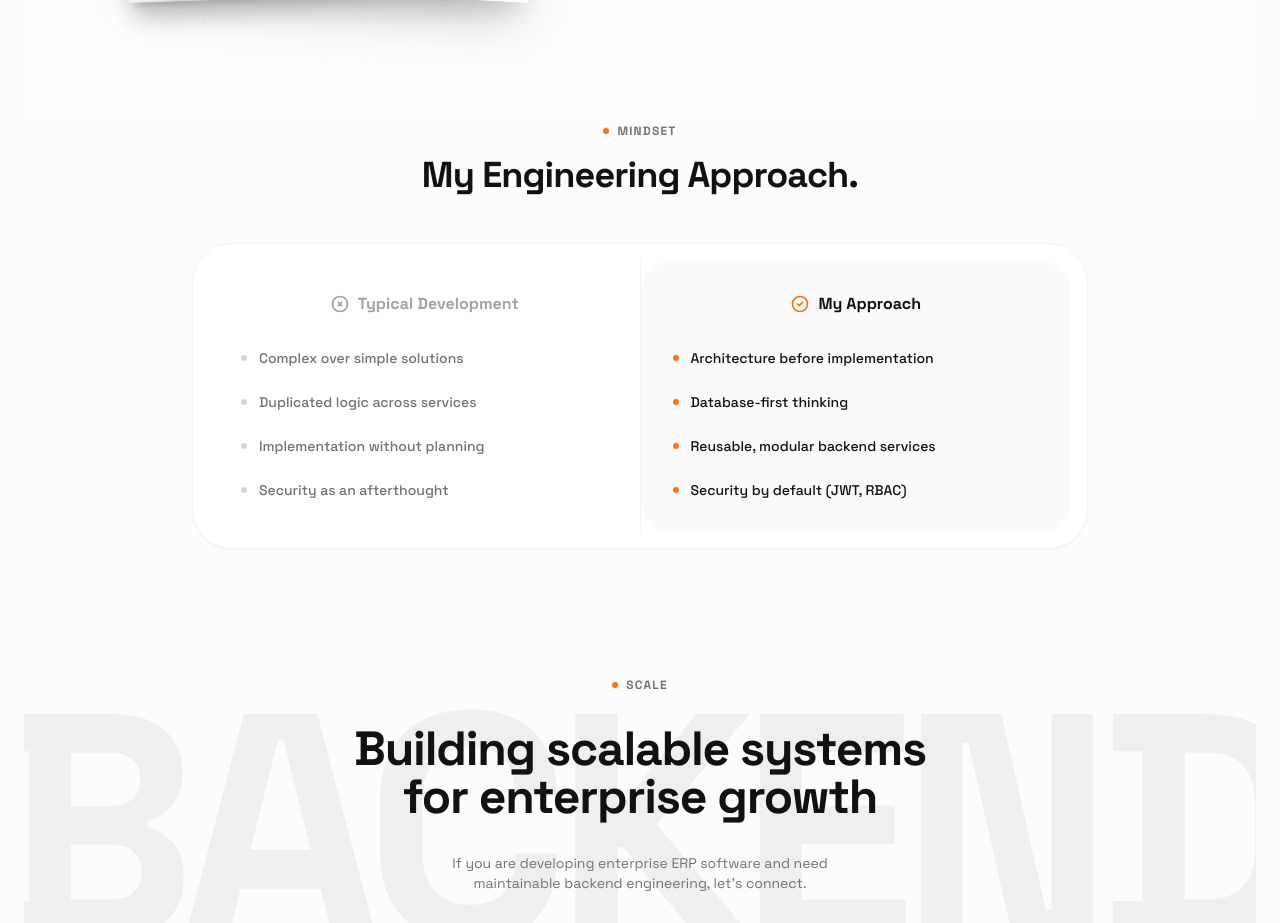
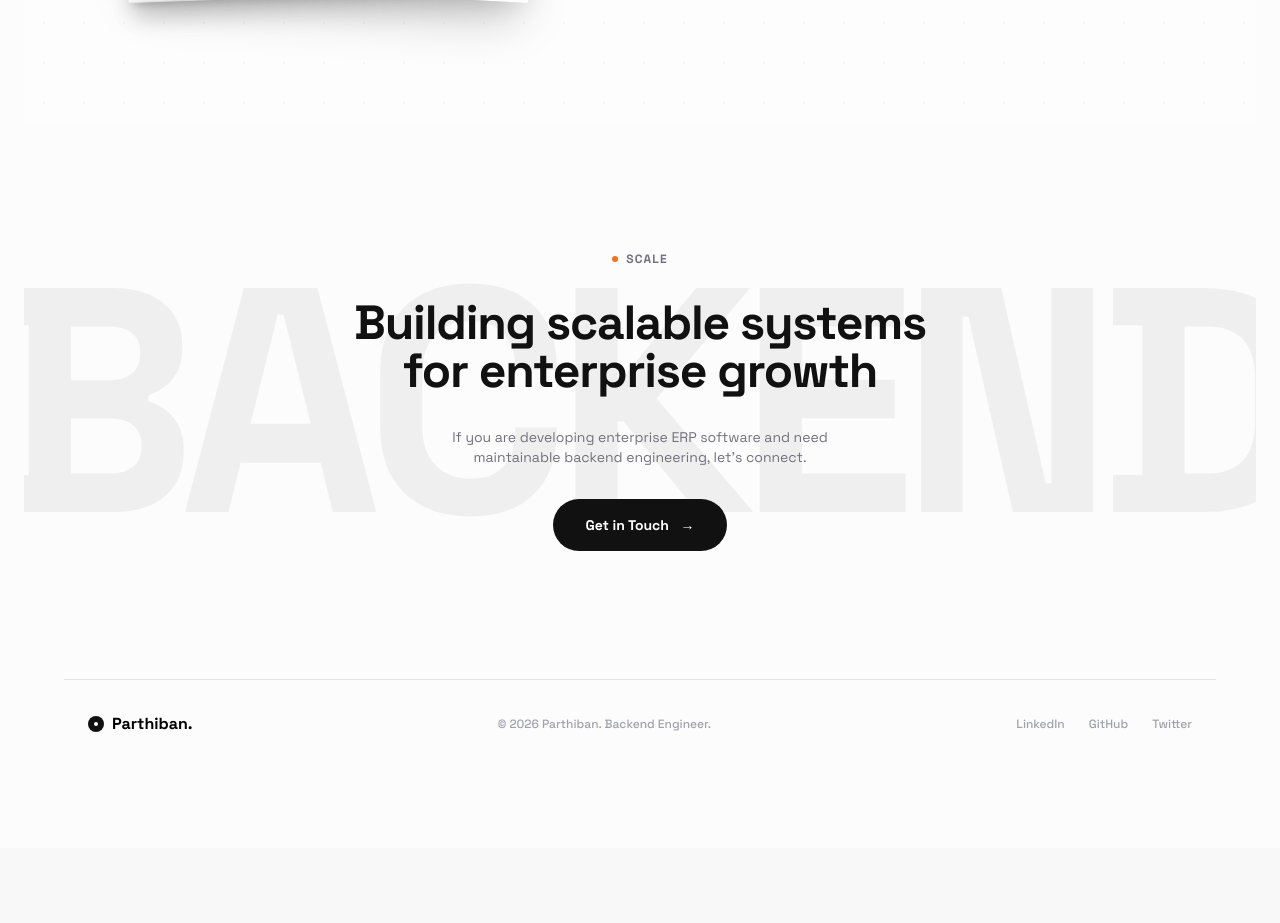
Before and after one commit to Parthiban68/new_backend_portfolio, a React (Vite) app: page /about-me in a window 1280 px wide. Shown: the part 6620-7543 px from the top of the page. After the commit the page ends 7468 px from the top, so only its background shows below. Built offline with nearby package versions, Linux system fonts and the light colour scheme.

Commit message:
feat : loader screen

```diff
--- a/src/pages/AboutPage.tsx
+++ b/src/pages/AboutPage.tsx
@@ -41,46 +41,6 @@ const AboutPage = () => {
         <EducationTimeline/>
         <ExperienceTimeline/>
         <GrabMyResume/>
-
-        {/* 6. COMPARISON: WHY WORK WITH ME? */}
-        <section className="space-y-12 max-w-4xl mx-auto">
-          <div className="text-center">
-            <div className="flex items-center justify-center gap-2 text-xs font-bold uppercase tracking-widest text-zinc-500 mb-4">
-              <div className="w-1.5 h-1.5 bg-orange-500 rounded-full"></div>
-              Mindset
-            </div>
-            <h2 className="text-3xl md:text-4xl font-bold tracking-tight">My Engineering Approach.</h2>
-          </div>
-
-          <div className="bg-white rounded-[40px] shadow-sm border border-zinc-100 overflow-hidden flex flex-col md:flex-row p-4">
-            {/* Left Column */}
-            <div className="flex-1 p-8 border-b md:border-b-0 md:border-r border-zinc-100">
-              <h3 className="flex items-center justify-center gap-2 font-bold mb-8 text-zinc-400">
-                <svg className="w-5 h-5" fill="none" viewBox="0 0 24 24" stroke="currentColor"><path strokeLinecap="round" strokeLinejoin="round" strokeWidth={2} d="M10 14l2-2m0 0l2-2m-2 2l-2-2m2 2l2 2m7-2a9 9 0 11-18 0 9 9 0 0118 0z" /></svg>
-                Typical Development
-              </h3>
-              <ul className="space-y-6 text-sm text-zinc-500 font-medium">
-                <li className="flex items-center gap-3"><div className="w-1.5 h-1.5 bg-zinc-300 rounded-full"></div> Complex over simple solutions</li>
-                <li className="flex items-center gap-3"><div className="w-1.5 h-1.5 bg-zinc-300 rounded-full"></div> Duplicated logic across services</li>
-                <li className="flex items-center gap-3"><div className="w-1.5 h-1.5 bg-zinc-300 rounded-full"></div> Implementation without planning</li>
-                <li className="flex items-center gap-3"><div className="w-1.5 h-1.5 bg-zinc-300 rounded-full"></div> Security as an afterthought</li>
-              </ul>
-            </div>
-            {/* Right Column */}
-            <div className="flex-1 p-8 bg-[#FAFAFA] rounded-[32px]">
-               <h3 className="flex items-center justify-center gap-2 font-bold mb-8">
-                <svg className="w-5 h-5 text-orange-500" fill="none" viewBox="0 0 24 24" stroke="currentColor"><path strokeLinecap="round" strokeLinejoin="round" strokeWidth={2} d="M9 12l2 2 4-4m6 2a9 9 0 11-18 0 9 9 0 0118 0z" /></svg>
-                My Approach
-              </h3>
-              <ul className="space-y-6 text-sm font-medium">
-                <li className="flex items-center gap-3"><div className="w-1.5 h-1.5 bg-orange-500 rounded-full"></div> Architecture before implementation</li>
-                <li className="flex items-center gap-3"><div className="w-1.5 h-1.5 bg-orange-500 rounded-full"></div> Database-first thinking</li>
-                <li className="flex items-center gap-3"><div className="w-1.5 h-1.5 bg-orange-500 rounded-full"></div> Reusable, modular backend services</li>
-                <li className="flex items-center gap-3"><div className="w-1.5 h-1.5 bg-orange-500 rounded-full"></div> Security by default (JWT, RBAC)</li>
-              </ul>
-            </div>
-          </div>
-        </section>
 
 
         {/* 8. CTA & FOOTER */}
```
Also changed, not shown: src/components/layout/Loader.tsx (added, +62 -0 lines).
